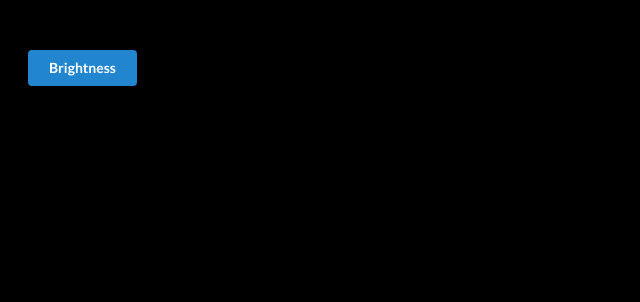
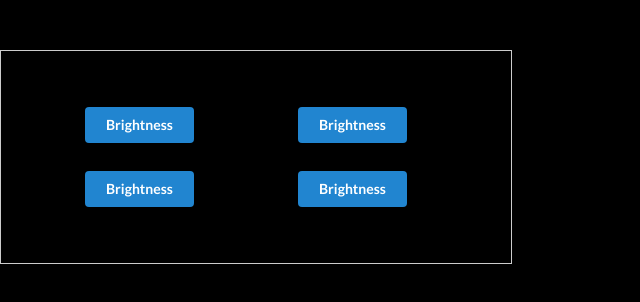
Before and after one commit to domchu/React-Image-Editor, a React (Create React App) app: page / in a window 1280 px wide. Shown: the top 302 px of the page, without its empty margins (0-640 px from the left). Built offline with nearby package versions, Linux system fonts and the light colour scheme.

Commit message:
chore: added more buttons

```diff
--- a/src/App.css
+++ b/src/App.css
@@ -9,3 +9,13 @@ body {
 .btn__container {
   margin-left: 2rem;
 }
+.buttons__container {
+  display: grid;
+  grid-template-columns: 1fr 1fr;
+  width: 40%;
+  border: 1px solid #ccc;
+  padding: 3rem;
+}
+#space {
+  margin: 1rem;
+}
--- a/src/Button.jsx
+++ b/src/Button.jsx
@@ -7,6 +7,9 @@ const Button = () => {
       <h1>Image Editor</h1>
       <div className="buttons__container">
         <ButtonDetail />
+        <ButtonDetail />
+        <ButtonDetail />
+        <ButtonDetail />
       </div>
     </div>
   );
--- a/src/ButtonDetail.jsx
+++ b/src/ButtonDetail.jsx
@@ -3,7 +3,10 @@ import React from "react";
 const ButtonDetail = () => {
   return (
     <div className="btn__container">
-      <button class="ui primary button">Brightness</button>;
+      <button class="ui primary button " id="space">
+        Brightness
+      </button>
+      ;
     </div>
   );
 };
```
